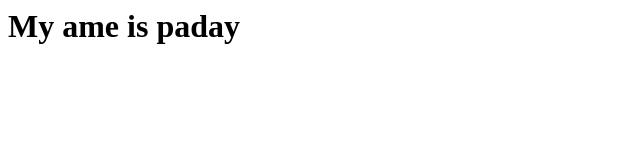
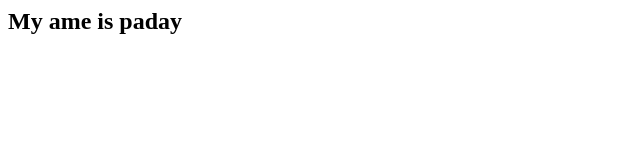
Before and after one commit to dileep9594/MyFirstProject, a plain HTML site: page index.html in a window 1280 px wide. Shown: the whole page, without its empty margins (0-640 px from the left). Drawn offline with Linux system fonts and the light colour scheme.

Commit message:
Update index.html
chaged h1 to h2

```diff
--- a/index.html
+++ b/index.html
@@ -2,7 +2,7 @@
 
 <body>
 
-<h1>
-My ame is paday</h1>
+<h2>
+My ame is paday</h2>
 </body>
 <html>
```
